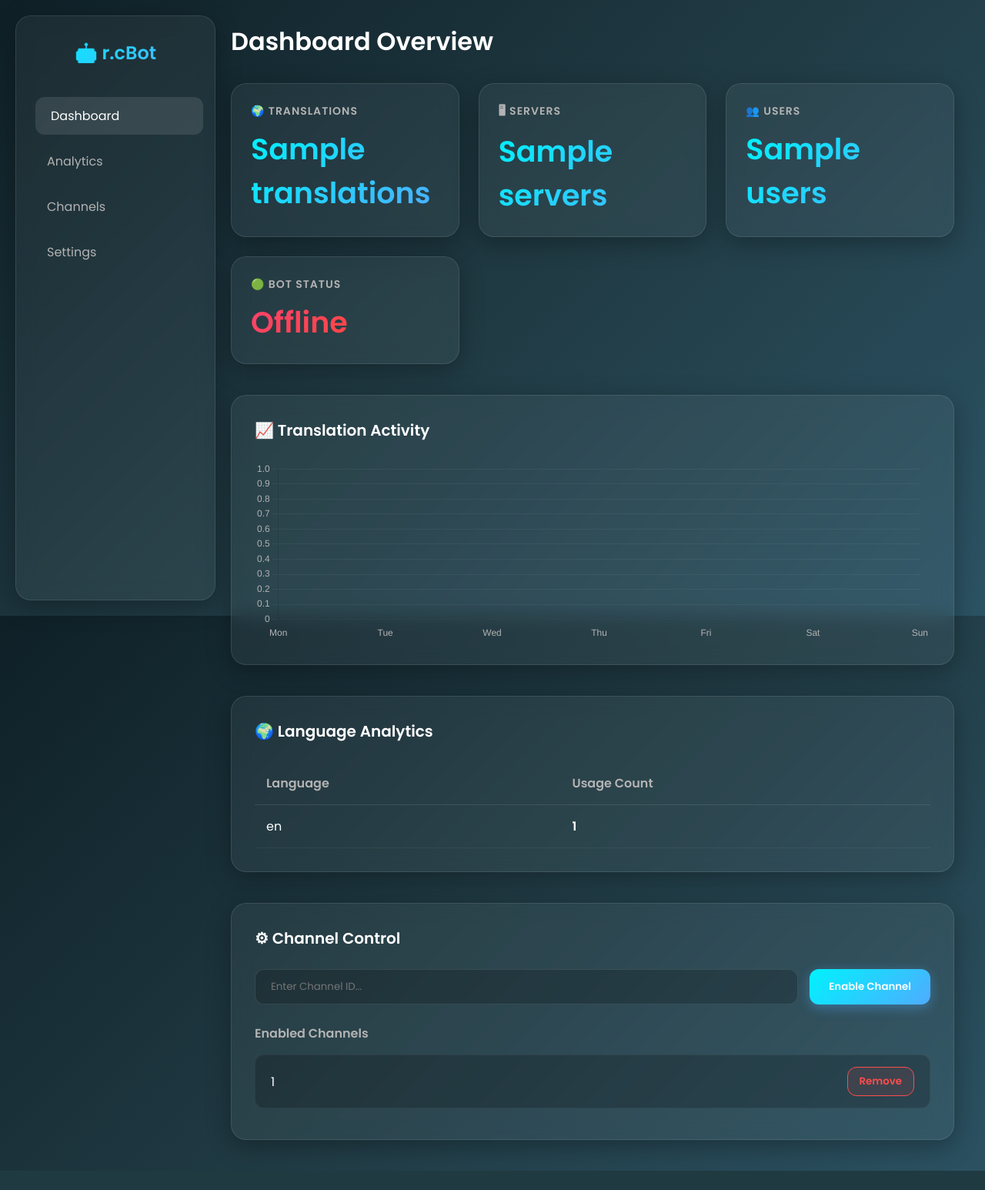
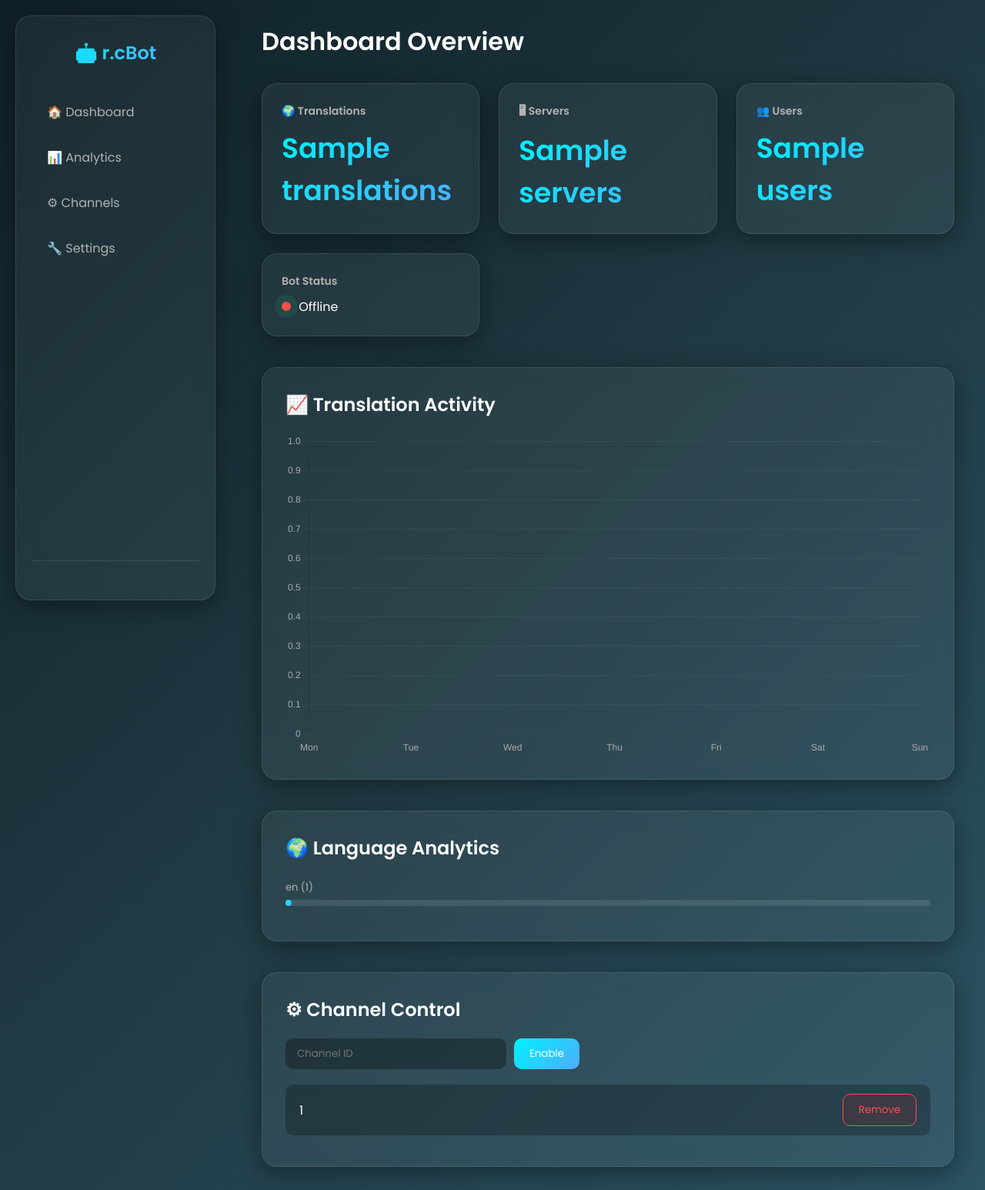
Before and after one commit to Rcguen/rcbot, a Flask app: template dashboard/templates/index.html in a window 1280 px wide. Shown: the whole page at 77% size. Before the commit the page ends 1521 px from the top, so only its background shows below. Run offline with Flask 3, Linux system fonts and the light colour scheme; the template is opened without the code that fills it: most values are stand-ins (such as "Sample title", 1, 10 or a date in 2020).

Commit message:
dashboard upgrade 4

```diff
--- a/dashboard/templates/index.html
+++ b/dashboard/templates/index.html
@@ -4,350 +4,400 @@
 <meta charset="UTF-8">
 <meta name="viewport" content="width=device-width, initial-scale=1.0">
 <title>r.cBot Dashboard</title>
+
 <script src="https://cdn.jsdelivr.net/npm/chart.js"></script>
 <link href="https://fonts.googleapis.com/css2?family=Poppins:wght@300;400;600&display=swap" rel="stylesheet">
+
 <style>
-    :root {
-        --text-main: #ffffff;
-        --text-muted: #b3b3b3;
-        --accent-gradient: linear-gradient(135deg, #00f2fe 0%, #4facfe 100%);
-        --danger: #ff4d4d;
+
+:root{
+--accent: #4facfe;
+--accent2:#00f2fe;
+--danger:#ff4d4d;
+--text:#ffffff;
+--muted:#b3b3b3;
 }
 
-    * {
-        box-sizing: border-box;
-        margin: 0;
-        padding: 0;
-        font-family: 'Poppins', sans-serif;
+*{
+margin:0;
+padding:0;
+box-sizing:border-box;
+font-family:'Poppins',sans-serif;
 }
 
-    body {
-        /* Nền Gradient Tối */
-        background: linear-gradient(135deg, #0f2027, #203a43, #2c5364);
-        background-attachment: fixed;
-        color: var(--text-main);
-        display: flex;
-        min-height: 100vh;
+body{
+background:linear-gradient(135deg,#0f2027,#203a43,#2c5364);
+color:white;
+display:flex;
+min-height:100vh;
 }
 
-    /* Lớp Kính Mờ Chung (Glassmorphism) */
-    .glass {
-        background: rgba(255, 255, 255, 0.05);
-        backdrop-filter: blur(12px);
-        -webkit-backdrop-filter: blur(12px);
-        border: 1px solid rgba(255, 255, 255, 0.1);
-        box-shadow: 0 8px 32px 0 rgba(0, 0, 0, 0.3);
+/* GLASS STYLE */
+
+.glass{
+background:rgba(255,255,255,0.05);
+backdrop-filter:blur(12px);
+border:1px solid rgba(255,255,255,0.1);
+box-shadow:0 8px 32px rgba(0,0,0,0.4);
 }
 
-    /* Sidebar */
-    .sidebar {
-        width: 260px;
-        position: fixed;
-        height: calc(100vh - 40px);
-        margin: 20px;
-        padding: 30px 20px;
-        border-radius: 20px;
-        display: flex;
-        flex-direction: column;
+/* SIDEBAR */
+
+.sidebar{
+width:260px;
+margin:20px;
+border-radius:20px;
+padding:30px 20px;
+height:calc(100vh - 40px);
+position:fixed;
+display:flex;
+flex-direction:column;
 }
 
-    .sidebar h2 {
-        background: var(--accent-gradient);
-        -webkit-background-clip: text;
-        -webkit-text-fill-color: transparent;
-        font-weight: 600;
-        margin-bottom: 40px;
-        text-align: center;
+.sidebar h2{
+text-align:center;
+margin-bottom:35px;
+background:linear-gradient(135deg,var(--accent2),var(--accent));
+-webkit-background-clip:text;
+-webkit-text-fill-color:transparent;
 }
 
-    .sidebar a {
-        color: var(--text-muted);
-        text-decoration: none;
-        padding: 12px 20px;
-        border-radius: 12px;
-        margin-bottom: 10px;
-        transition: all 0.3s ease;
-        font-weight: 400;
+.sidebar a{
+text-decoration:none;
+color:var(--muted);
+padding:12px 20px;
+border-radius:12px;
+margin-bottom:10px;
+transition:0.25s;
+display:flex;
+align-items:center;
+gap:10px;
 }
 
-    .sidebar a:hover, .sidebar a.active {
-        background: rgba(255, 255, 255, 0.1);
-        color: var(--text-main);
-        transform: translateX(5px);
+.sidebar a:hover{
+background:rgba(255,255,255,0.1);
+color:white;
+transform:translateX(6px);
 }
 
-    /* Main Area */
-    .main {
-        margin-left: 300px; /* Sidebar width + margin */
-        width: calc(100% - 300px);
-        padding: 20px 40px 40px 0;
+/* USER PROFILE */
+
+.user-box{
+margin-top:auto;
+padding-top:20px;
+border-top:1px solid rgba(255,255,255,0.1);
+text-align:center;
 }
 
-    .header-title {
-        font-size: 32px;
-        font-weight: 600;
-        margin-bottom: 30px;
-        margin-top: 10px;
+.user-box img{
+width:50px;
+height:50px;
+border-radius:50%;
+margin-bottom:8px;
 }
 
-    /* Cards */
-    .cards {
-        display: grid;
-        grid-template-columns: repeat(auto-fit, minmax(220px, 1fr));
-        gap: 25px;
+.user-box span{
+display:block;
+font-size:14px;
+color:var(--muted);
 }
 
-    .card {
-        padding: 25px;
-        border-radius: 20px;
-        transition: transform 0.3s ease;
+/* MAIN */
+
+.main{
+margin-left:300px;
+width:100%;
+padding:30px 40px;
 }
 
-    .card:hover {
-        transform: translateY(-5px);
-        background: rgba(255, 255, 255, 0.08);
+.header-title{
+font-size:32px;
+font-weight:600;
+margin-bottom:30px;
 }
 
-    .card h3 {
-        font-size: 14px;
-        color: var(--text-muted);
-        text-transform: uppercase;
-        letter-spacing: 1px;
-        margin-bottom: 10px;
+/* CARDS */
+
+.cards{
+display:grid;
+grid-template-columns:repeat(auto-fit,minmax(220px,1fr));
+gap:25px;
 }
 
-    .value {
-        font-size: 38px;
-        font-weight: 600;
-        background: var(--accent-gradient);
-        -webkit-background-clip: text;
-        -webkit-text-fill-color: transparent;
+.card{
+padding:25px;
+border-radius:20px;
+transition:0.3s;
 }
 
-    /* Sections / Tables */
-    .section-box {
-        margin-top: 40px;
-        padding: 30px;
-        border-radius: 20px;
+.card:hover{
+transform:translateY(-5px);
+background:rgba(255,255,255,0.08);
 }
 
-    .section-box h2 {
-        font-size: 20px;
-        margin-bottom: 25px;
-        font-weight: 600;
+.card h3{
+font-size:14px;
+color:var(--muted);
+margin-bottom:10px;
 }
 
-    .table {
-        width: 100%;
-        border-collapse: collapse;
+.value{
+font-size:36px;
+font-weight:600;
+background:linear-gradient(135deg,var(--accent2),var(--accent));
+-webkit-background-clip:text;
+-webkit-text-fill-color:transparent;
 }
 
-    .table th {
-        text-align: left;
-        color: var(--text-muted);
-        padding: 15px;
-        border-bottom: 1px solid rgba(255, 255, 255, 0.1);
+/* STATUS */
+
+.status-dot{
+width:12px;
+height:12px;
+border-radius:50%;
+display:inline-block;
+margin-right:6px;
+animation:pulse 1.5s infinite;
 }
 
-    .table td {
-        padding: 15px;
-        border-bottom: 1px solid rgba(255, 255, 255, 0.05);
+.online{background:#00ff88;}
+.offline{background:#ff4d4d;}
+
+@keyframes pulse{
+0%{box-shadow:0 0 0 0 rgba(0,255,136,.7)}
+70%{box-shadow:0 0 0 10px rgba(0,255,136,0)}
+100%{box-shadow:0 0 0 0 rgba(0,255,136,0)}
 }
 
-    /* Inputs & Buttons */
-    .form-group {
-        display: flex;
-        gap: 15px;
-        margin-bottom: 25px;
+/* SECTIONS */
+
+.section{
+margin-top:40px;
+padding:30px;
+border-radius:20px;
 }
 
-    input {
-        background: rgba(0, 0, 0, 0.2);
-        border: 1px solid rgba(255, 255, 255, 0.1);
-        padding: 12px 20px;
-        border-radius: 12px;
-        color: white;
-        flex: 1;
-        outline: none;
-        transition: 0.3s;
+.section h2{
+margin-bottom:20px;
 }
 
-    input:focus {
-        border-color: #4facfe;
-        background: rgba(0, 0, 0, 0.4);
+/* LANGUAGE BARS */
+
+.lang-bar{
+margin-bottom:15px;
 }
 
-    button {
-        background: var(--accent-gradient);
-        border: none;
-        padding: 12px 25px;
-        border-radius: 12px;
-        color: white;
-        font-weight: 600;
-        cursor: pointer;
-        transition: 0.3s;
-        box-shadow: 0 4px 15px rgba(79, 172, 254, 0.4);
+.lang-bar span{
+font-size:13px;
+color:var(--muted);
 }
 
-    button:hover {
-        transform: scale(1.05);
-        box-shadow: 0 6px 20px rgba(79, 172, 254, 0.6);
+.bar{
+height:8px;
+border-radius:6px;
+background:rgba(255,255,255,0.1);
+margin-top:5px;
 }
 
-    button.btn-danger {
-        background: rgba(255, 77, 77, 0.1);
-        border: 1px solid var(--danger);
-        color: var(--danger);
-        box-shadow: none;
-        padding: 8px 15px;
+.bar-fill{
+height:8px;
+border-radius:6px;
+background:linear-gradient(135deg,var(--accent2),var(--accent));
 }
 
-    button.btn-danger:hover {
-        background: var(--danger);
-        color: white;
+/* CHANNEL ITEMS */
+
+.channel{
+display:flex;
+justify-content:space-between;
+align-items:center;
+padding:12px 18px;
+background:rgba(0,0,0,0.25);
+border-radius:10px;
+margin-bottom:10px;
 }
 
-    .channel-item {
-        display: flex;
-        justify-content: space-between;
-        align-items: center;
-        padding: 15px 20px;
-        background: rgba(0, 0, 0, 0.2);
-        border-radius: 12px;
-        margin-bottom: 10px;
-        border: 1px solid rgba(255, 255, 255, 0.05);
+input{
+padding:10px 15px;
+border-radius:10px;
+border:none;
+background:rgba(0,0,0,0.3);
+color:white;
 }
+
+button{
+padding:10px 20px;
+border:none;
+border-radius:10px;
+background:linear-gradient(135deg,var(--accent2),var(--accent));
+color:white;
+cursor:pointer;
+transition:0.3s;
+}
+
+button:hover{
+transform:scale(1.05);
+}
+
+.btn-danger{
+background:rgba(255,0,0,0.1);
+border:1px solid var(--danger);
+color:var(--danger);
+}
+
 </style>
 </head>
+
 <body>
 
 <div class="sidebar glass">
+
 <h2>🤖 r.cBot</h2>
-    <a href="#" class="active">Dashboard</a>
-    <a href="#">Analytics</a>
-    <a href="#">Channels</a>
-    <a href="#">Settings</a>
+
+<a href="#">🏠 Dashboard</a>
+<a href="#">📊 Analytics</a>
+<a href="#">⚙ Channels</a>
+<a href="#">🔧 Settings</a>
+
+<div class="user-box">
+
+{% if user %}
+<img src="https://cdn.discordapp.com/avatars/{{ user.id }}/{{ user.avatar }}.png">
+<b>{{ user.username }}</b>
+<span>Logged in</span>
+{% endif %}
+
+</div>
+
 </div>
 
 <div class="main">
+
 <h1 class="header-title">Dashboard Overview</h1>
 
 <div class="cards">
+
 <div class="card glass">
 <h3>🌍 Translations</h3>
 <div class="value">{{ translations }}</div>
 </div>
+
 <div class="card glass">
 <h3>🖥 Servers</h3>
 <div class="value">{{ servers }}</div>
 </div>
+
 <div class="card glass">
 <h3>👥 Users</h3>
 <div class="value">{{ users }}</div>
 </div>
+
 <div class="card glass">
-            <h3>🟢 Bot Status</h3>
+<h3>Bot Status</h3>
+
 {% if bot_status == "Online" %}
-            <div class="value" style="background: linear-gradient(135deg, #00b09b, #96c93d); -webkit-background-clip: text;">Online</div>
+<span class="status-dot online"></span> Online
 {% else %}
-            <div class="value" style="background: linear-gradient(135deg, #ff416c, #ff4b2b); -webkit-background-clip: text;">Offline</div>
+<span class="status-dot offline"></span> Offline
 {% endif %}
-        </div>
+
 </div>
 
-    <div class="section-box glass">
-        <h2>📈 Translation Activity</h2>
-        <canvas id="chart" height="80"></canvas>
 </div>
 
-    <div class="section-box glass">
-        <h2>🌍 Language Analytics</h2>
-        <table class="table">
-            <thead>
-                <tr>
-                    <th>Language</th>
-                    <th>Usage Count</th>
-                </tr>
-            </thead>
-            <tbody>
-                {% for lang,count in languages.items() %}
-                <tr>
-                    <td>{{ lang }}</td>
-                    <td style="font-weight: 600;">{{ count }}</td>
-                </tr>
-                {% endfor %}
-            </tbody>
-        </table>
+<div class="section glass">
+
+<h2>📈 Translation Activity</h2>
+
+<canvas id="chart"></canvas>
+
 </div>
 
-    <div class="section-box glass">
+<div class="section glass">
+
+<h2>🌍 Language Analytics</h2>
+
+{% for lang,count in languages.items() %}
+
+<div class="lang-bar">
+
+<span>{{ lang }} ({{count}})</span>
+
+<div class="bar">
+<div class="bar-fill" style="width:{{count}}%"></div>
+</div>
+
+</div>
+
+{% endfor %}
+
+</div>
+
+<div class="section glass">
+
 <h2>⚙ Channel Control</h2>
 
-        <form action="/add_channel" method="post" class="form-group">
-            <input type="text" name="channel_id" placeholder="Enter Channel ID...">
-            <button type="submit">Enable Channel</button>
+<form action="/add_channel" method="post" style="display:flex;gap:10px;margin-bottom:20px;">
+
+<input type="text" name="channel_id" placeholder="Channel ID">
+<button type="submit">Enable</button>
+
 </form>
 
-        <h3 style="font-size: 16px; margin: 25px 0 15px 0; color: var(--text-muted);">Enabled Channels</h3>
+{% for cid in channels %}
 
-        {% for cid in channels %}
-        <div class="channel-item">
+<div class="channel">
+
 <span>{{ cid }}</span>
-            <form action="/remove_channel" method="post" style="margin: 0;">
+
+<form action="/remove_channel" method="post">
 <input type="hidden" name="channel_id" value="{{ cid }}">
 <button class="btn-danger">Remove</button>
 </form>
+
 </div>
+
 {% endfor %}
+
 </div>
 
 </div>
 
 <script>
-    // Chart.js Configuration for Glassmorphism Theme
-    const ctx = document.getElementById("chart").getContext('2d');
 
-    // Gradient fill cho line chart
-    const gradient = ctx.createLinearGradient(0, 0, 0, 400);
-    gradient.addColorStop(0, 'rgba(79, 172, 254, 0.4)');
-    gradient.addColorStop(1, 'rgba(79, 172, 254, 0)');
+const ctx=document.getElementById("chart").getContext("2d");
 
-    new Chart(ctx, {
-        type: "line",
-        data: {
-            labels: ["Mon", "Tue", "Wed", "Thu", "Fri", "Sat", "Sun"], // Bạn có thể map label này qua Jinja
-            datasets: [{
-                label: "Translations",
-                data: {{ chart_data }},
-                borderColor: "#4facfe",
-                backgroundColor: gradient,
-                borderWidth: 3,
-                fill: true,
-                tension: 0.4,
-                pointBackgroundColor: "#fff",
-                pointBorderColor: "#4facfe",
-                pointBorderWidth: 2,
-                pointRadius: 4,
-                pointHoverRadius: 6
+const gradient=ctx.createLinearGradient(0,0,0,400);
+gradient.addColorStop(0,"rgba(79,172,254,.4)");
+gradient.addColorStop(1,"rgba(79,172,254,0)");
+
+new Chart(ctx,{
+type:"line",
+data:{
+labels:["Mon","Tue","Wed","Thu","Fri","Sat","Sun"],
+datasets:[{
+data:{{ chart_data }},
+borderColor:"#4facfe",
+backgroundColor:gradient,
+tension:.4,
+fill:true
 }]
 },
-        options: {
-            responsive: true,
-            plugins: {
-                legend: { display: false }
-            },
-            scales: {
-                x: {
-                    grid: { display: false, drawBorder: false },
-                    ticks: { color: "#b3b3b3" }
-                },
-                y: {
-                    grid: { color: "rgba(255, 255, 255, 0.05)", drawBorder: false },
-                    ticks: { color: "#b3b3b3" }
-                }
+options:{
+plugins:{legend:{display:false}},
+scales:{
+x:{grid:{display:false},ticks:{color:"#aaa"}},
+y:{grid:{color:"rgba(255,255,255,0.05)"},ticks:{color:"#aaa"}}
 }
 }
 });
+
+/* AUTO REFRESH */
+
+setInterval(()=>{
+location.reload();
+},10000);
+
 </script>
 
 </body>
```
Lines whose indentation alone changed are shown as unchanged.
